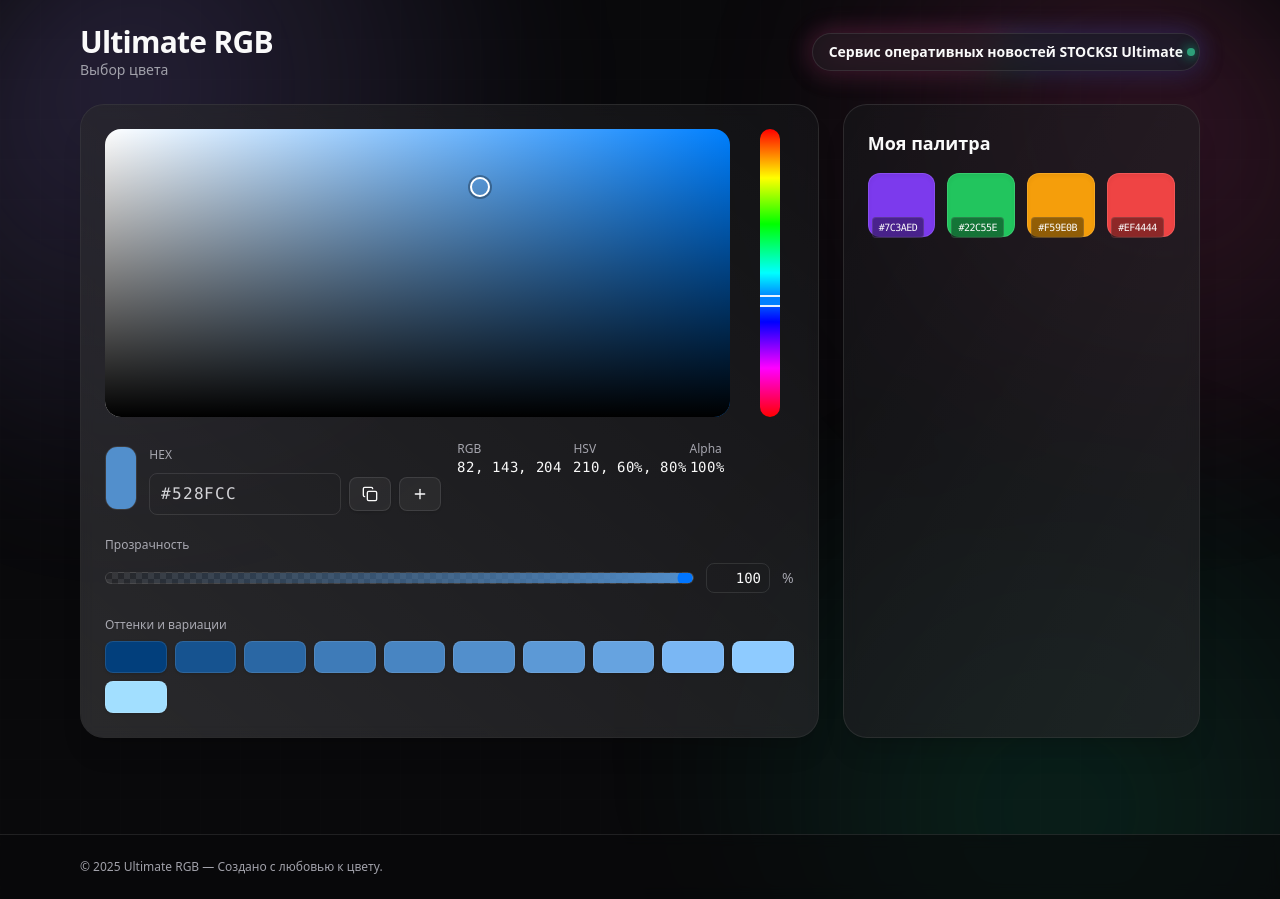
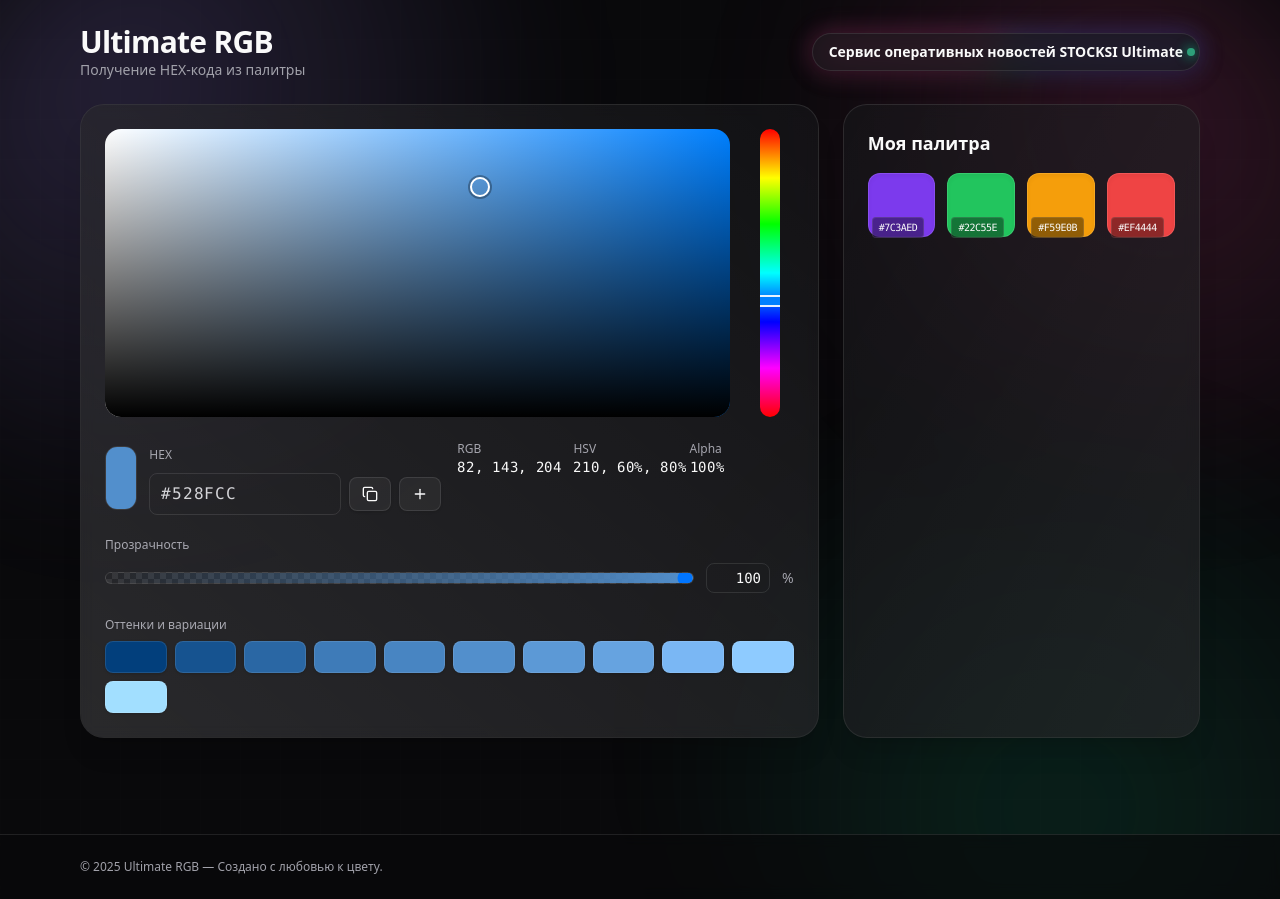
Before and after one commit to eskrastle-collab/Ultimate-RGB, a React (Vite) app: page / in a window 1280 px wide. Built offline with nearby package versions, Linux system fonts and the light colour scheme.

Commit message:
Update App.jsx

```diff
--- a/src/App.jsx
+++ b/src/App.jsx
@@ -346,7 +346,7 @@ export default function UltimateRGBApp() {
             {/* Removed spinning square */}
             <div>
               <h1 className="text-2xl md:text-3xl font-extrabold tracking-tight">Ultimate RGB</h1>
-              <p className="text-xs md:text-sm text-zinc-400">Выбор цвета</p>
+              <p className="text-xs md:text-sm text-zinc-400">Получение HEX-кода из палитры</p>
             </div>
           </motion.div>
 
```
